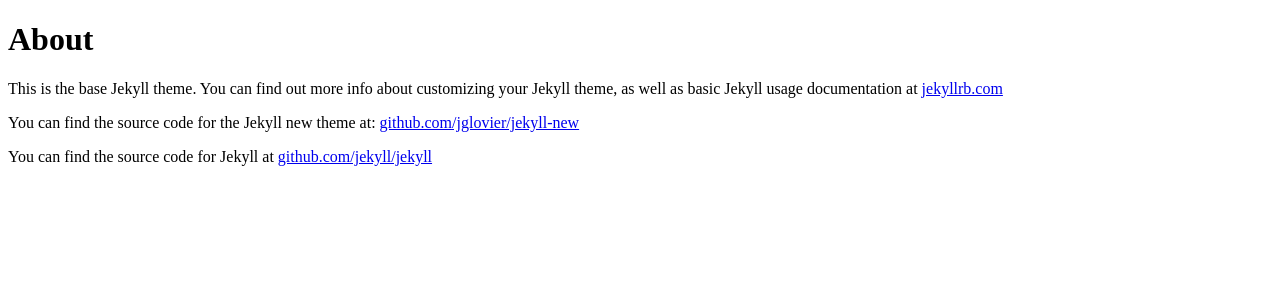
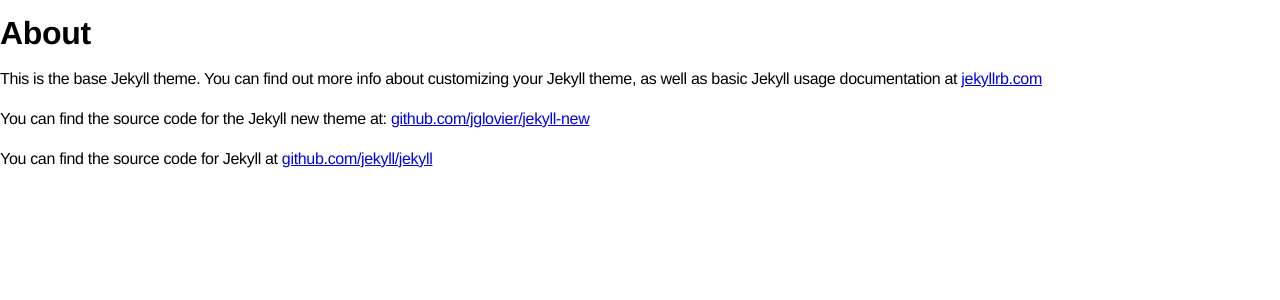
Before and after one commit to lukelux/lately.cc, a Jekyll site: the page built from app/about.md, in a window 1280 px wide. Shown: the top 300 px of the page. Built offline with Jekyll 4.4.1, drawn with Linux system fonts in a browser that asks for light colours.

Commit message:
Converted back to absolute url

```diff
--- a/app/_includes/head.html
+++ b/app/_includes/head.html
@@ -6,6 +6,6 @@
   <link rel="canonical" href="{{ page.url | replace:'index.html','' | prepend: site.baseurl | prepend: site.url }}">
 
   <!-- Custom CSS -->
-  <link rel="stylesheet" href="css/lately.css">
-  <link rel="alternate" type="application/rss+xml" title="lately.cc/eungyu" href="feed.xml">
+  <link rel="stylesheet" href="{{ site.baseurl }}/css/lately.css">
+  <link rel="alternate" type="application/rss+xml" title="lately.cc/eungyu" href="{{ site.baseurl }}/feed.xml">
 </head>
```
